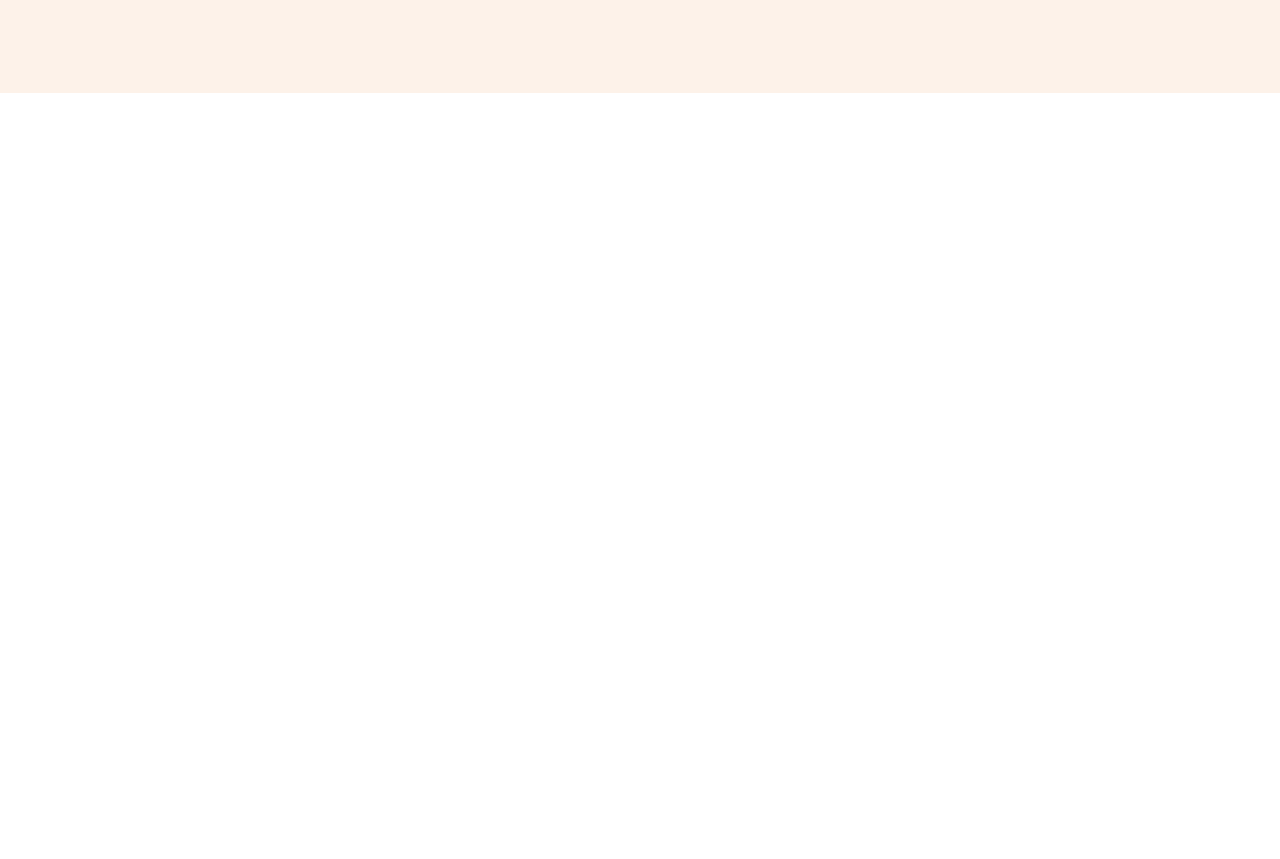
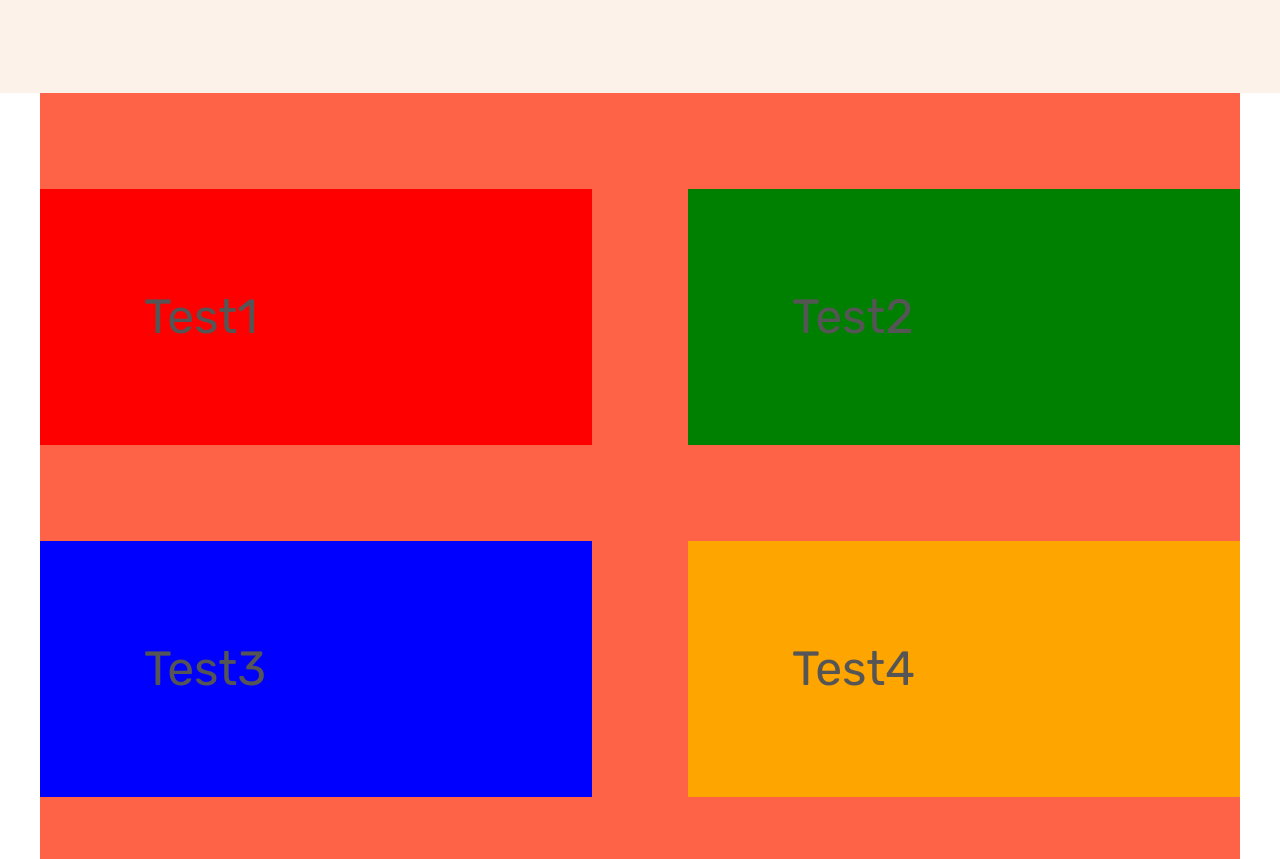
Before and after one commit to yavorant/OmniFood, a plain HTML site: page index.html in a window 1280 px wide. Shown: the part 661-1520 px from the top of the page. Before the commit the page ends 800 px from the top, so only its background shows below. Drawn offline with Linux system fonts and the light colour scheme.

Commit message:
Add reusable grid containers

```diff
--- a/css/style.css
+++ b/css/style.css
@@ -58,6 +58,28 @@ body {
 /* *************************** */
 /* General Components */
 /* *************************** */
+
+.container {
+  max-width: 75rem; /*1200px*/
+  margin: 0 auto;
+  padding: 0 2rem;
+}
+
+.grid {
+  display: grid;
+  gap: 6rem;
+  grid-template-columns: repeat(2, 1fr);
+}
+
+.grid--2-cols {
+  grid-template-columns: repeat(2, 1fr);
+}
+.grid--3-cols {
+  grid-template-columns: repeat(3, 1fr);
+}
+.grid--4-cols {
+  grid-template-columns: repeat(4, 1fr);
+}
 
 /* LoVeHAte */
 .btn:link,
@@ -228,3 +250,30 @@ body {
 .delivered-text strong {
   color: var(--main-shade10);
 }
+
+/* *************************** */
+/* How it works section */
+/* *************************** */
+
+.section-how {
+  padding: 6rem 0;
+  background-color: tomato;
+}
+
+.section-how article:nth-child(1) {
+  background-color: red;
+}
+.section-how article:nth-child(2) {
+  background-color: green;
+}
+.section-how article:nth-child(3) {
+  background-color: blue;
+}
+.section-how article:nth-child(4) {
+  background-color: orange;
+}
+
+.section-how article {
+  padding: 6.5rem;
+  font-size: 3rem;
+}
--- a/index.html
+++ b/index.html
@@ -85,6 +85,20 @@
           </article>
         </div>
       </section>
+
+      <section class="section-how container grid grid--2-cols">
+        <article>Test1</article>
+        <article>Test2</article>
+        <article>Test3</article>
+        <article>Test4</article>
+      </section>
+
+      <section class="section-how grid grid--3-cols">
+        <article>Test1</article>
+        <article>Test2</article>
+        <article>Test3</article>
+        <article>Test4</article>
+      </section>
     </main>
   </body>
 </html>
```
